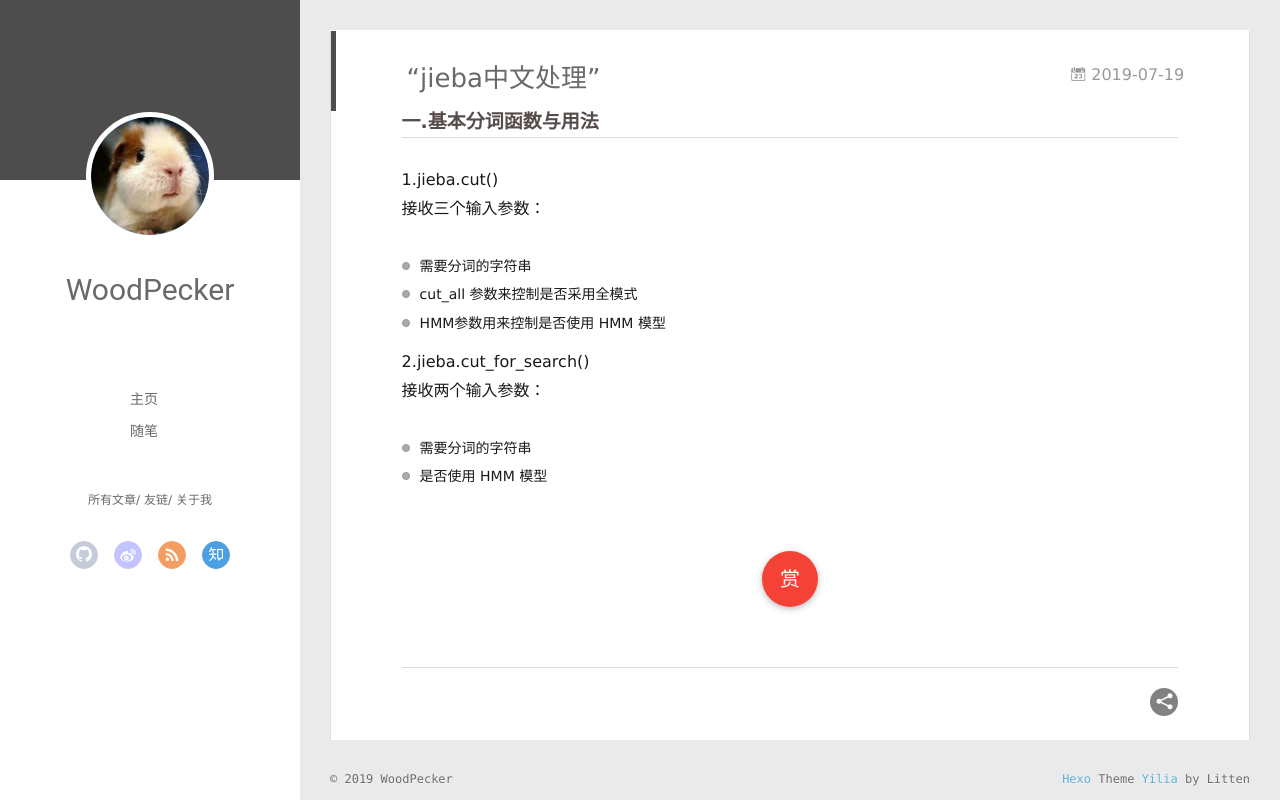
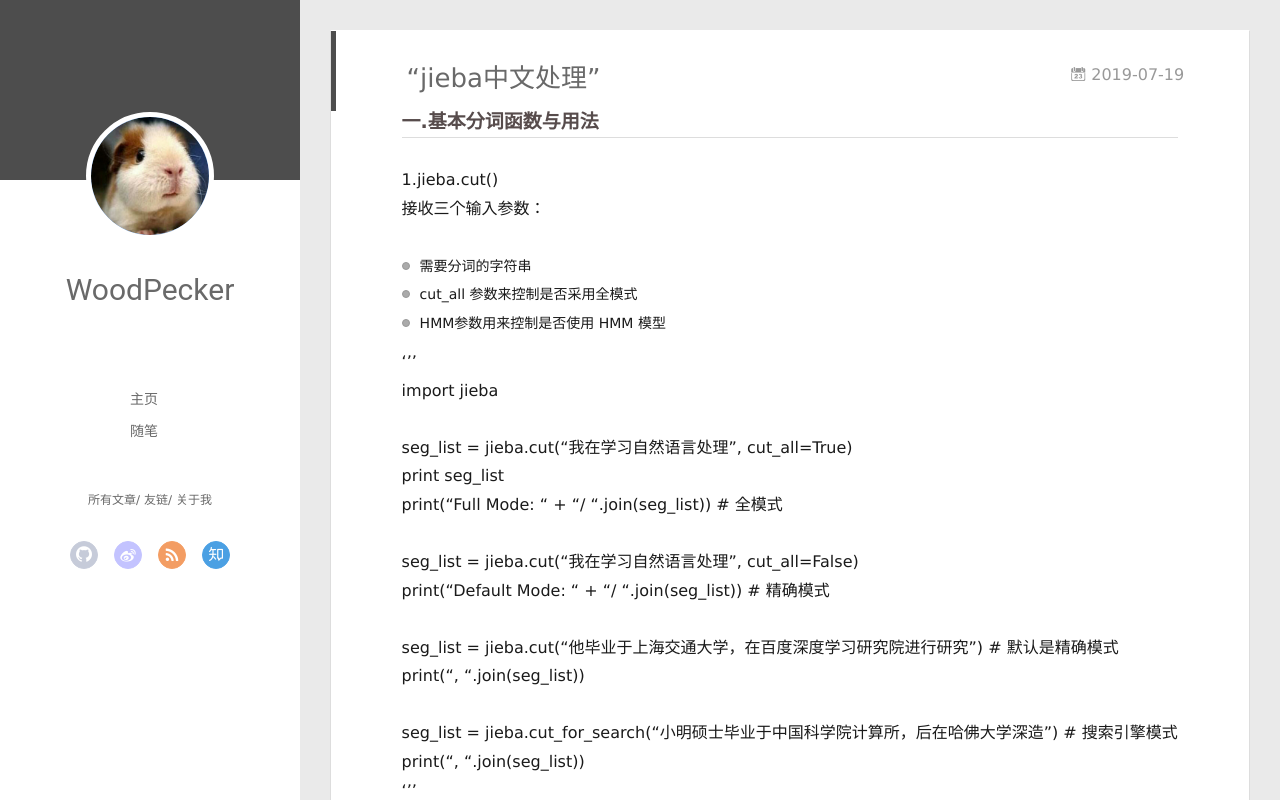
Before and after one commit to WoodPecker1111/WoodPecker1111.github.io, a plain HTML site: page 2019/07/19/“我的第一篇博客文章”/index.html in a window 1280 px wide. Drawn offline with Linux system fonts and the light colour scheme; no server answers.

Commit message:
Site updated: 2019-07-19 12:45:49

```diff
--- a/2019/07/19/“我的第一篇博客文章”/index.html
+++ b/2019/07/19/“我的第一篇博客文章”/index.html
@@ -8,17 +8,17 @@
   <link rel="dns-prefetch" href="http://yoursite.com">
   <title>“jieba中文处理” | 啄木鸟的个人博客</title>
   <meta name="viewport" content="width=device-width, initial-scale=1, maximum-scale=1">
-  <meta name="description" content="一.基本分词函数与用法1.jieba.cut()接收三个输入参数：  需要分词的字符串 cut_all 参数来控制是否采用全模式 HMM参数用来控制是否使用 HMM 模型  2.jieba.cut_for_search()接收两个输入参数：  需要分词的字符串 是否使用 HMM 模型">
+  <meta name="description" content="一.基本分词函数与用法1.jieba.cut()接收三个输入参数：  需要分词的字符串 cut_all 参数来控制是否采用全模式 HMM参数用来控制是否使用 HMM 模型  ‘’’import jieba seg_list = jieba.cut(“我在学习自然语言处理”, cut_all=True)print seg_listprint(“Full Mode: “ + “/ “.join(seg">
 <meta property="og:type" content="article">
 <meta property="og:title" content="“jieba中文处理”">
 <meta property="og:url" content="http://yoursite.com/2019/07/19/“我的第一篇博客文章”/index.html">
 <meta property="og:site_name" content="啄木鸟的个人博客">
-<meta property="og:description" content="一.基本分词函数与用法1.jieba.cut()接收三个输入参数：  需要分词的字符串 cut_all 参数来控制是否采用全模式 HMM参数用来控制是否使用 HMM 模型  2.jieba.cut_for_search()接收两个输入参数：  需要分词的字符串 是否使用 HMM 模型">
+<meta property="og:description" content="一.基本分词函数与用法1.jieba.cut()接收三个输入参数：  需要分词的字符串 cut_all 参数来控制是否采用全模式 HMM参数用来控制是否使用 HMM 模型  ‘’’import jieba seg_list = jieba.cut(“我在学习自然语言处理”, cut_all=True)print seg_listprint(“Full Mode: “ + “/ “.join(seg">
 <meta property="og:locale" content="default">
-<meta property="og:updated_time" content="2019-07-19T04:41:54.221Z">
+<meta property="og:updated_time" content="2019-07-19T04:45:35.599Z">
 <meta name="twitter:card" content="summary">
 <meta name="twitter:title" content="“jieba中文处理”">
-<meta name="twitter:description" content="一.基本分词函数与用法1.jieba.cut()接收三个输入参数：  需要分词的字符串 cut_all 参数来控制是否采用全模式 HMM参数用来控制是否使用 HMM 模型  2.jieba.cut_for_search()接收两个输入参数：  需要分词的字符串 是否使用 HMM 模型">
+<meta name="twitter:description" content="一.基本分词函数与用法1.jieba.cut()接收三个输入参数：  需要分词的字符串 cut_all 参数来控制是否采用全模式 HMM参数用来控制是否使用 HMM 模型  ‘’’import jieba seg_list = jieba.cut(“我在学习自然语言处理”, cut_all=True)print seg_listprint(“Full Mode: “ + “/ “.join(seg">
 
     <link rel="alternative" href="/atom.xml" title="啄木鸟的个人博客" type="application/atom+xml">
 
@@ -180,6 +180,11 @@
 <li>cut_all 参数来控制是否采用全模式</li>
 <li>HMM参数用来控制是否使用 HMM 模型</li>
 </ul>
+<p>‘’’<br>import jieba</p>
+<p>seg_list = jieba.cut(“我在学习自然语言处理”, cut_all=True)<br>print seg_list<br>print(“Full Mode: “ + “/ “.join(seg_list))  # 全模式</p>
+<p>seg_list = jieba.cut(“我在学习自然语言处理”, cut_all=False)<br>print(“Default Mode: “ + “/ “.join(seg_list))  # 精确模式</p>
+<p>seg_list = jieba.cut(“他毕业于上海交通大学，在百度深度学习研究院进行研究”)  # 默认是精确模式<br>print(“, “.join(seg_list))</p>
+<p>seg_list = jieba.cut_for_search(“小明硕士毕业于中国科学院计算所，后在哈佛大学深造”)  # 搜索引擎模式<br>print(“, “.join(seg_list))<br>‘’’</p>
 <p>2.jieba.cut_for_search()<br>接收两个输入参数：</p>
 <ul>
 <li>需要分词的字符串</li>
```
Also changed, not shown: index.html (+5 -0 lines).
